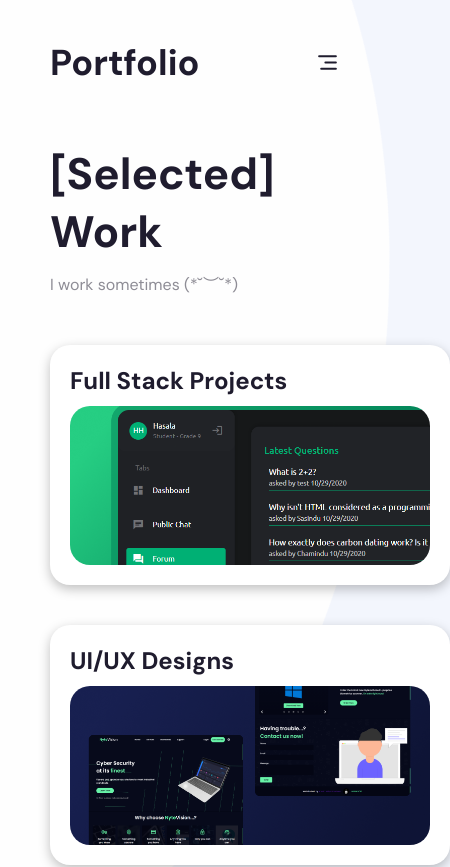
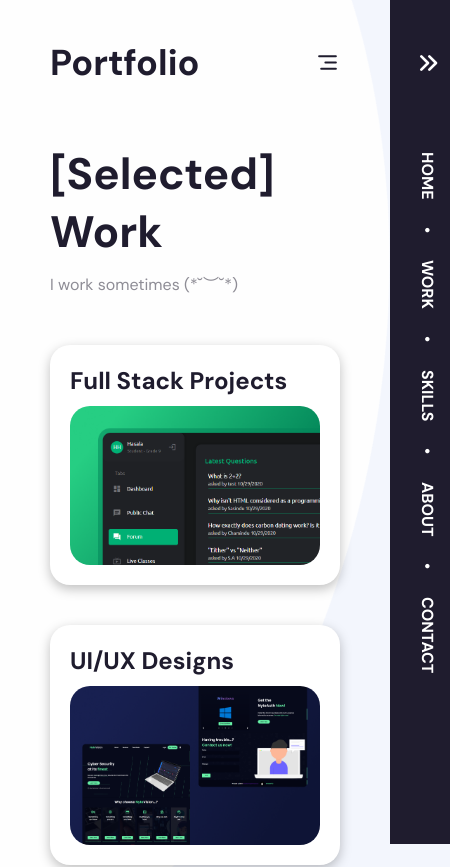
Before and after one commit to Hasala2002/web-portfolio, a React (Vite) app: page /work in a window 390 px wide. Shown: the top 867 px of the page, 450 px wide, since content can reach past the window. Built offline with nearby package versions, Linux system fonts and the light colour scheme.

Commit message:
new commit

```diff
--- a/src/App.jsx
+++ b/src/App.jsx
@@ -1,10 +1,10 @@
 import Layout from "./utilities/Layout"
 import AnimatedRoutes from "./utilities/AnimatedRoutes"
 
-const App = () => {
+const App = ({navState, setRespNavState}) => {
   return (
-    <div className="App">
-      <Layout>
+    <div className={`App ${navState ? 'open' : ''}`}>
+      <Layout setRespNavState={setRespNavState} navState={navState}>
         <AnimatedRoutes />
       </Layout>
     </div>
--- /dev/null
+++ b/src/ApplicationWrapper.jsx
@@ -0,0 +1,17 @@
+import React, { useState } from 'react'
+import App from './App'
+import RespNavigation from './utilities/RespNavigation'
+
+const ApplicationWrapper = () => {
+
+  const [respNavState,setRespNavState] = useState(false)
+
+  return (
+    <>
+        <RespNavigation navState={respNavState} setNavState={setRespNavState} />
+        <App navState={respNavState} setRespNavState={setRespNavState} />
+    </>
+  )
+}
+
+export default ApplicationWrapper
--- a/src/index.js
+++ b/src/index.js
@@ -4,6 +4,8 @@ import App from "./App";
 import './index.scss';
 import { BrowserRouter } from "react-router-dom";
 import ScrollToTop from "./utilities/ScrollToTop";
+import RespNavigation from "./utilities/RespNavigation";
+import ApplicationWrapper from "./ApplicationWrapper";
 
 const root = ReactDOM.createRoot(
     document.getElementById("root")
@@ -13,7 +15,7 @@ root.render(
   <React.StrictMode>
     <BrowserRouter>
       <ScrollToTop>
-        <App />
+        <ApplicationWrapper />
       </ScrollToTop>
     </BrowserRouter>
   </React.StrictMode>
--- a/src/index.scss
+++ b/src/index.scss
@@ -24,12 +24,82 @@ body{
     overflow-x: hidden;
 }
 
+.App.open{
+    margin-left: -75px;
+}
+
+.respNav{
+    position: fixed;
+    width: 75px;
+    height: 100vh;
+    background-color: $main-font-color;
+    z-index: 99;
+    right: 0;
+    transform: translateX(100%);
+    transform-origin: right center;
+    transition: 0.25s cubic-bezier(0.25, 0.46, 0.45, 0.94);
+    padding: 0px 10px;
+    display: flex;
+    flex-direction: column;
+    align-items: center;
+}
+
+.respNav.open{
+    right: 0px;
+    transform: translateX(0);
+}
+
+.respNavToggleButton{
+    color: #fff;
+    font-size: 2em;
+    width: 100%;
+    height: 125px;
+    display: flex;
+    flex-direction: column;
+    align-items: center;
+    justify-content: center;
+}
+
+.respNav{
+    overflow-y: auto;
+    overflow-x: hidden;
+    .links{
+        display: flex;
+        flex-direction: column;
+        flex: 0.8;
+        justify-content: space-evenly;
+    div{
+        color:#fff;
+        font-weight: bold;
+        text-transform: uppercase;
+        display: flex;
+        justify-content: center;
+        writing-mode: vertical-rl;
+        text-orientation: mixed;
+        // transform: rotate(90deg);
+        cursor: pointer;
+    }
+}
+}
+
+@media screen and (min-width: 820px) {
+    .App.open{
+        margin-left: 0px !important;
+    }
+
+    .respNav.open{
+        right: 0px;
+        transform: translateX(100%) !important;
+    }
+}
+
 .App{
     width: 100%;
     height: fit-content;
     position: relative;
     display: flex;
     flex-direction: column;
+    transition: margin-left 0.25s cubic-bezier(0.25, 0.46, 0.45, 0.94);
     .nav{
         width: 100%;
         max-width: 1366px;
@@ -60,6 +130,13 @@ body{
                 font-size: 1.25em;
                 display: none;
                 cursor: pointer;
+                opacity: 1;
+                transition: margin-left 0.25s cubic-bezier(0.25, 0.46, 0.45, 0.94);
+            }
+
+            .res-nav-toggle.open{
+                opacity: 0;
+                pointer-events: none;
             }
 
             .nav-link{
@@ -203,16 +280,23 @@ footer{
 }
 
 @media screen and (max-width: 820px) {
+
+    // .App{
+    //     transform: translateX(-50px);
+    // }
+
     .blob{
         left: -1120px;
     }
-    .App .nav .nav-links{
-        .res-nav-toggle{
-            display: flex;
-        }
+    .App .nav {
+        .nav-links{
+            .res-nav-toggle{
+                display: flex;
+            }
 
-        .nav-link{
-            display: none;
+            .nav-link{
+                display: none;
+            }
         }
     }
 }
--- a/src/pages/styles/Contact.module.scss
+++ b/src/pages/styles/Contact.module.scss
@@ -36,9 +36,8 @@
                     outline-width: 0px;
                     padding: 0 10px;
                     border-bottom: 2px solid #1F1C2E;
-                    box-shadow: 0px 4px 12px rgba(0, 0, 0, 0.09);
+                    box-shadow: 0px 4px 12px rgba(0, 0, 0, 0.05);
                     background-color: #F3F6FD;
-                    border-radius: 10px;
                 }
             }
         }
@@ -62,8 +61,7 @@
                 padding: 10px;
                 border-bottom: 2px solid #1F1C2E;
                 background-color: #F3F6FD;
-                box-shadow: 0px 4px 12px rgba(0, 0, 0, 0.09);
-                border-radius: 10px;
+                box-shadow: 0px 4px 12px rgba(0, 0, 0, 0.05);
             }
         }
         button{
--- a/src/pages/styles/Home.module.scss
+++ b/src/pages/styles/Home.module.scss
@@ -93,4 +93,7 @@
             width: 100%;
         }
     }
+    .heroAnim{
+        display: none;
+    }
 }
--- a/src/pages/styles/Skills.module.scss
+++ b/src/pages/styles/Skills.module.scss
@@ -29,7 +29,7 @@
             height: 100%;
             background-color: #fff;
             border-radius: 20px;
-            box-shadow: 0px 4px 12px rgba(0, 0, 0, 0.25);
+            box-shadow: 0px 4px 12px rgba(0, 0, 0, 0.09);
             padding: 15px;
             display: flex;
             flex-direction: column;
@@ -49,3 +49,9 @@
         }
     }
 }
+
+@media screen and (max-width: 820px) {
+    .skillsGrid{
+        justify-content: center;
+    }
+}
--- a/src/pages/styles/Work.module.scss
+++ b/src/pages/styles/Work.module.scss
@@ -70,3 +70,15 @@
         }
     }
 }
+
+@media screen and (max-width: 820px) {
+    .workGrid{
+        justify-content: center;
+    }
+    .workPage{
+        padding: 0 50px 100px 50px;
+        .workBox{
+            min-width: 290px !important;
+        }
+    }
+}
--- a/src/pages/styles/WorkDisplay.module.scss
+++ b/src/pages/styles/WorkDisplay.module.scss
@@ -79,3 +79,19 @@
         }
     }
 }
+
+
+@media screen and (max-width: 820px) {
+    .workGrid{
+        justify-content: center;
+    }
+    .workPage{
+        padding: 0 50px 100px 50px;
+        .workBox{
+            min-width: 290px !important;
+            .workPreview{
+                min-width: unset !important;
+            }
+        }
+    }
+}
--- a/src/utilities/Layout.jsx
+++ b/src/utilities/Layout.jsx
@@ -1,12 +1,14 @@
 import blob from "../img/blob.svg"
 import Footer from "./Footer"
 import Navigation from "./Navigation"
+import RespNavigation from "./RespNavigation"
 
-const Layout = ({children}) => {
+const Layout = ({children,setRespNavState,navState}) => {
   return (
     <>
        <img className="blob" src={blob} alt="blob" />
-       <Navigation />
+       <Navigation setRespNavState={setRespNavState} navState={navState} />
+       {/* <RespNavigation /> */}
        <div className="page">
        {children}
        </div>
--- a/src/utilities/Navigation.jsx
+++ b/src/utilities/Navigation.jsx
@@ -1,11 +1,12 @@
 import { NavLink } from "react-router-dom";
 import { TbAlignRight } from "react-icons/tb";
-const Navigation = () => {
+
+const Navigation = ({setRespNavState, navState}) => {
   return (
     <div className="nav">
       <div className="nav-title">Portfolio</div>
       <div className="nav-links">
-        <div className="res-nav-toggle">
+        <div className={`res-nav-toggle ${navState ? 'open' : null}`} onClick={()=>{setRespNavState(true)}}>
           <TbAlignRight />
         </div>
         <NavLink to="/" className={({isActive}) => isActive ? "nav-link selected": "nav-link"} >Home</NavLink>
--- /dev/null
+++ b/src/utilities/RespNavigation.jsx
@@ -0,0 +1,34 @@
+import React from 'react'
+import { TbChevronsRight } from 'react-icons/tb'
+import { Link, useNavigate } from 'react-router-dom'
+
+const RespNavigation = ({navState,setNavState}) => {
+
+  const navigate = useNavigate()
+
+  const handleLink = (path) => {
+    setNavState(false)
+    navigate(path)
+  }
+
+  return (
+    <div className={`respNav ${navState ? 'open' : ''}`}>
+      <div className="respNavToggleButton" onClick={()=>{setNavState(false)}}>
+        <TbChevronsRight />
+      </div>
+    <div className="links">
+      <div onClick={()=>handleLink("/")}>Home</div>
+      <div>•</div>
+      <div onClick={()=>handleLink("/work")}>Work</div>
+      <div>•</div>
+      <div onClick={()=>handleLink("/skills")}>Skills</div>
+      <div>•</div>
+      <div onClick={()=>handleLink("/about")}>About</div>
+      <div>•</div>
+      <div onClick={()=>handleLink("/contact")}>Contact</div>
+      </div>
+    </div>
+  )
+}
+
+export default RespNavigation
```
